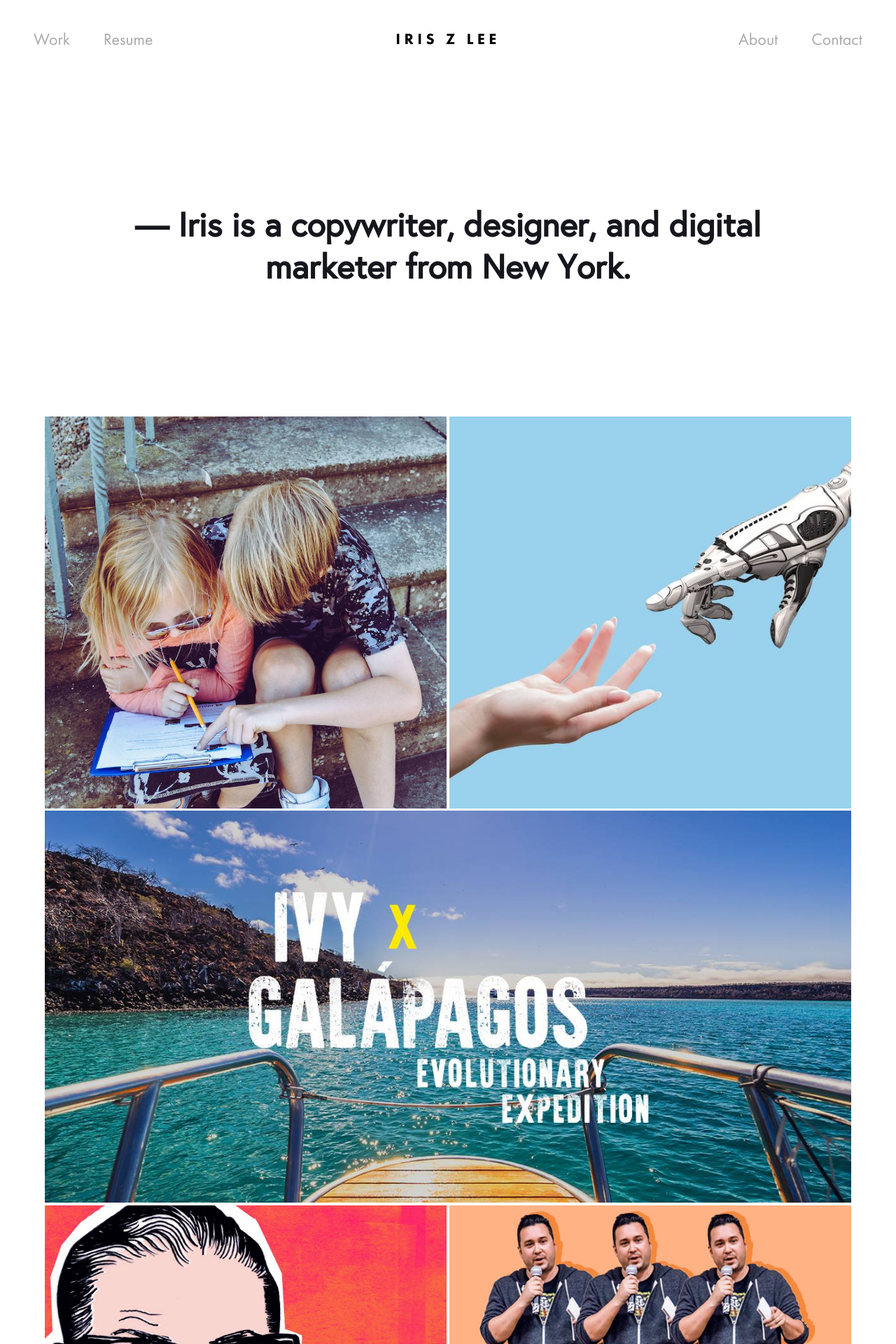
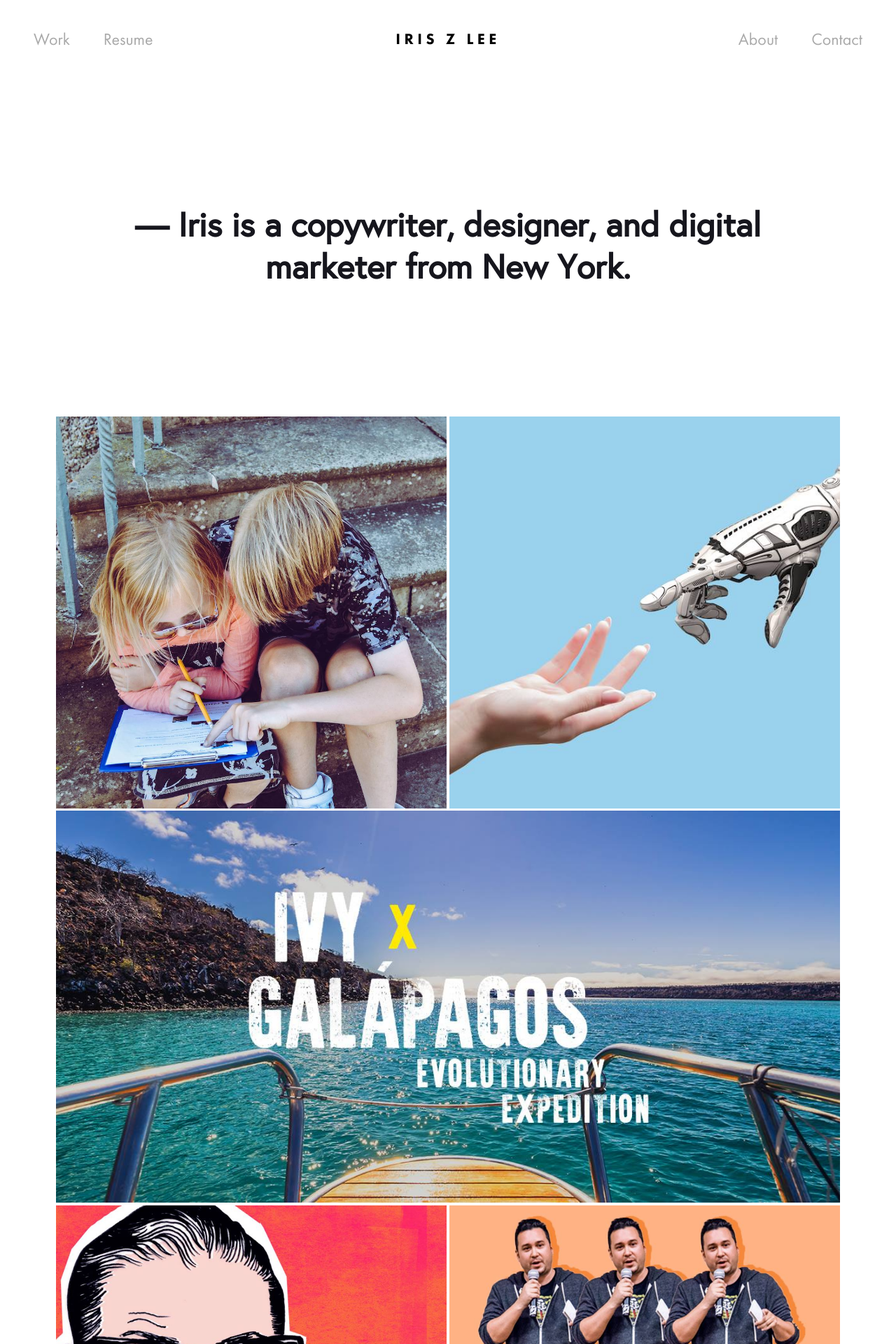
Before and after one commit to robertchen234/iris-portfolio, a React (Create React App) app: page / in a window 1280 px wide. Shown: the top 1920 px of the page at 70% size. Built offline with nearby package versions, Linux system fonts and the light colour scheme.

Commit message:
square images

```diff
--- a/src/App.css
+++ b/src/App.css
@@ -119,7 +119,7 @@
 
 .overlay {
   position: absolute;
-  width: 45vw;
+  width: 70vh;
   height: 70vh;
   z-index: 1;
   background-color: rgba(0, 0, 0, 0.5);
@@ -127,7 +127,7 @@
 }
 
 .overlay-full {
-  width: 90vw;
+  width: 140vh;
 }
 
 .overlay h2 {
@@ -284,7 +284,7 @@
 .images-three,
 .images-five {
   display: flex;
-  width: 90vw;
+  width: 140vh;
   height: 70vh;
   padding: 0.2em;
 }
@@ -293,13 +293,13 @@
 .images-three a,
 .images-five a {
   display: flex;
-  width: 90vw;
+  width: 140vh;
   height: 70vh;
 }
 
 .images-two,
 .images-four {
-  width: 90vw;
+  width: 140vh;
   height: 70vh;
   padding: 0em 0.2em 0em 0.2em;
 }
```
